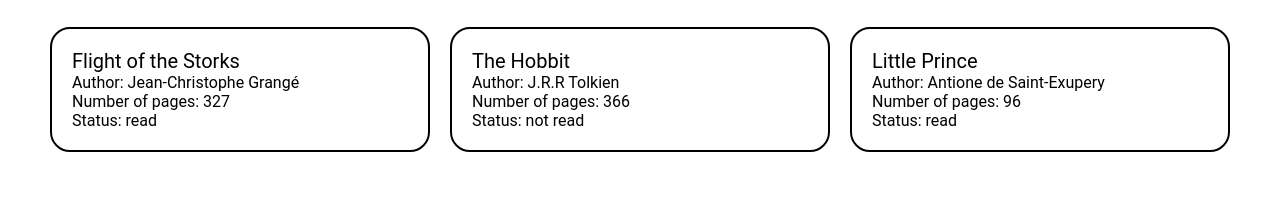
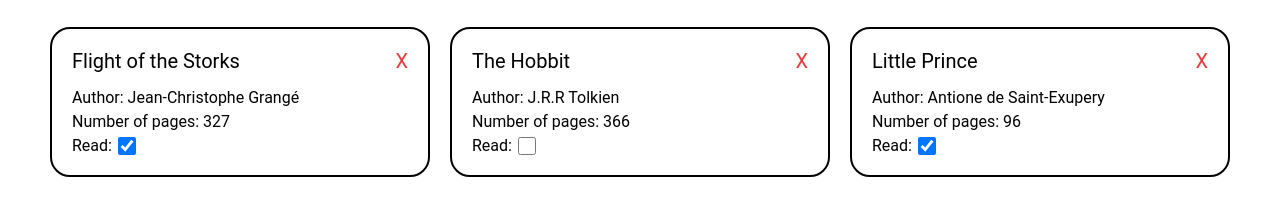
Before and after one commit to aburak621/librar, a website: page index.html in a window 1280 px wide. Shown: the part 103-318 px from the top of the page. Drawn offline with Linux system fonts and the light colour scheme.

Commit message:
Add remove and change read status functionality
Finished

```diff
--- a/script.js
+++ b/script.js
@@ -5,7 +5,7 @@ const submitButton = document.querySelector('.submitButton');
 const formElements = document.querySelectorAll('.addBookForm>input');
 const readCheckbox = document.querySelector('#read');
 const overlay = document.querySelector('.overlay');
-const myLibrary = [];
+let myLibrary = [];
 
 
 function Book(title, author, numOfPages, read) {
@@ -18,6 +18,11 @@ function Book(title, author, numOfPages, read) {
   };
 }
 
+function updateReadStatus(e) {
+  const bookToUpdate = myLibrary.find((book) => book.title === e.target.dataset.bookTitle);
+  bookToUpdate.read = e.target.checked;
+}
+
 function createBookCard(book) {
   const card = document.createElement('div');
   card.classList.add('card');
@@ -25,6 +30,13 @@ function createBookCard(book) {
   const title = document.createElement('div');
   title.classList.add('title');
   title.innerText = book.title;
+  const removeButton = document.createElement('div');
+  removeButton.classList.add('removeButton');
+  removeButton.innerText = 'X';
+  removeButton.dataset.bookTitle = book.title;
+  // eslint-disable-next-line no-use-before-define
+  removeButton.addEventListener('click', removeBook);
+  title.appendChild(removeButton);
   card.appendChild(title);
 
   const author = document.createElement('div');
@@ -37,10 +49,16 @@ function createBookCard(book) {
   numOfPages.innerText = `Number of pages: ${book.numOfPages}`;
   card.appendChild(numOfPages);
 
-  const readIndicator = document.createElement('div');
-  readIndicator.classList.add('readIndicator');
-  readIndicator.innerText = `Status: ${book.read ? 'read' : 'not read'}`;
-  card.appendChild(readIndicator);
+  const label = document.createElement('label');
+  label.classList.add('label');
+  label.innerText = 'Read: ';
+  const readIndicator = document.createElement('input');
+  readIndicator.type = 'checkbox';
+  readIndicator.dataset.bookTitle = book.title;
+  readIndicator.checked = book.read;
+  readIndicator.addEventListener('click', updateReadStatus);
+  label.appendChild(readIndicator);
+  card.appendChild(label);
 
   return card;
 }
@@ -55,6 +73,11 @@ function displayBooks() {
   myLibrary.forEach((book) => {
     cardContainer.appendChild(createBookCard(book));
   });
+}
+
+function removeBook(e) {
+  myLibrary = myLibrary.filter((book) => book.title !== e.target.dataset.bookTitle);
+  displayBooks();
 }
 
 function showAddBookForm() {
--- a/style.css
+++ b/style.css
@@ -103,6 +103,9 @@ body {}
 
 .card {
   flex: 1;
+  display: flex;
+  flex-direction: column;
+  gap: 5px;
   padding: 20px;
   border: 2px solid black;
   border-radius: 20px;
@@ -111,9 +114,16 @@ body {}
 }
 
 .card .title {
+  display: flex;
+  justify-content: space-between;
   font-size: 20px;
+  margin-bottom: 10px;
 }
 
+.card .removeButton {
+  color: rgb(228, 60, 60);
+  cursor: pointer;
+}
 
 .card .author {
   font-size: 16px;
@@ -122,3 +132,14 @@ body {}
 .card .numOfPages {
   font-size: 16px;
 }
+
+.card .label {
+  display: flex;
+  align-items: center;
+  gap: 6px;
+}
+
+.card .label input {
+  width: 18px;
+  height: 18px;
+}
```
